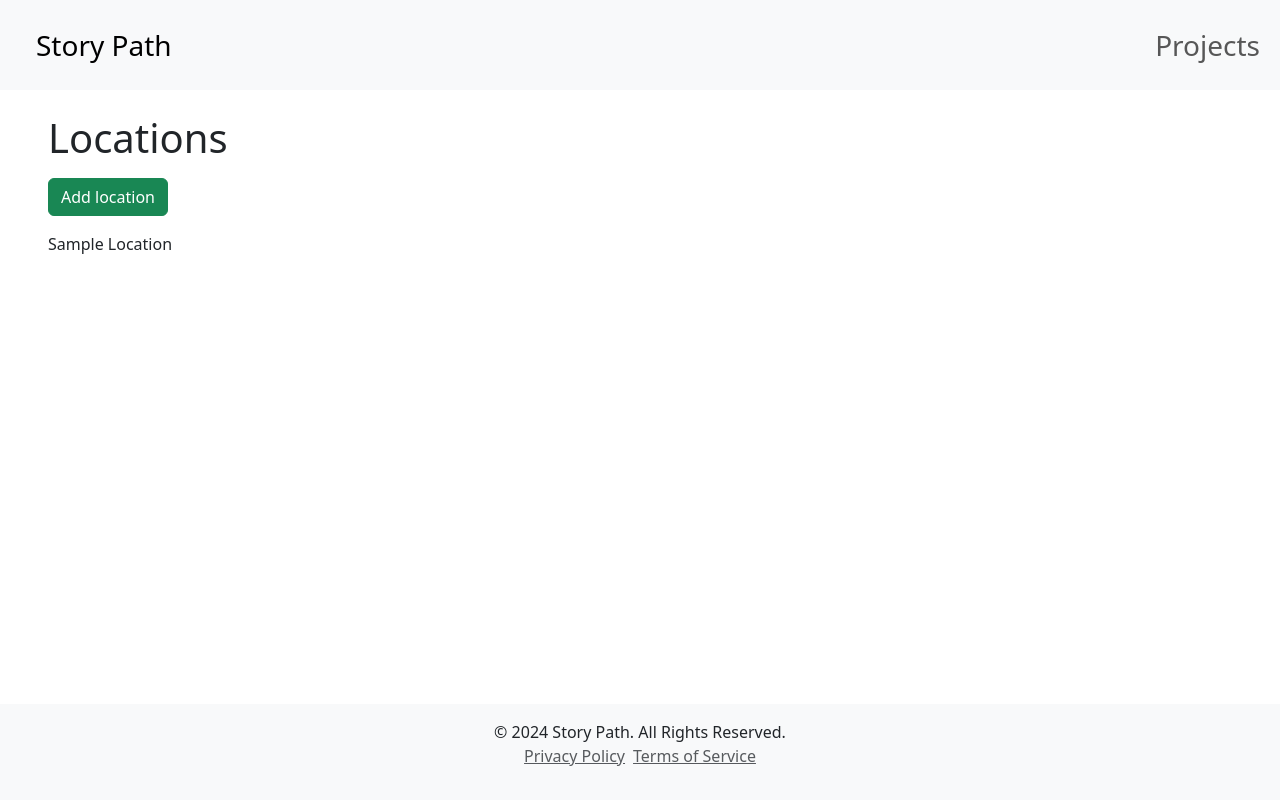
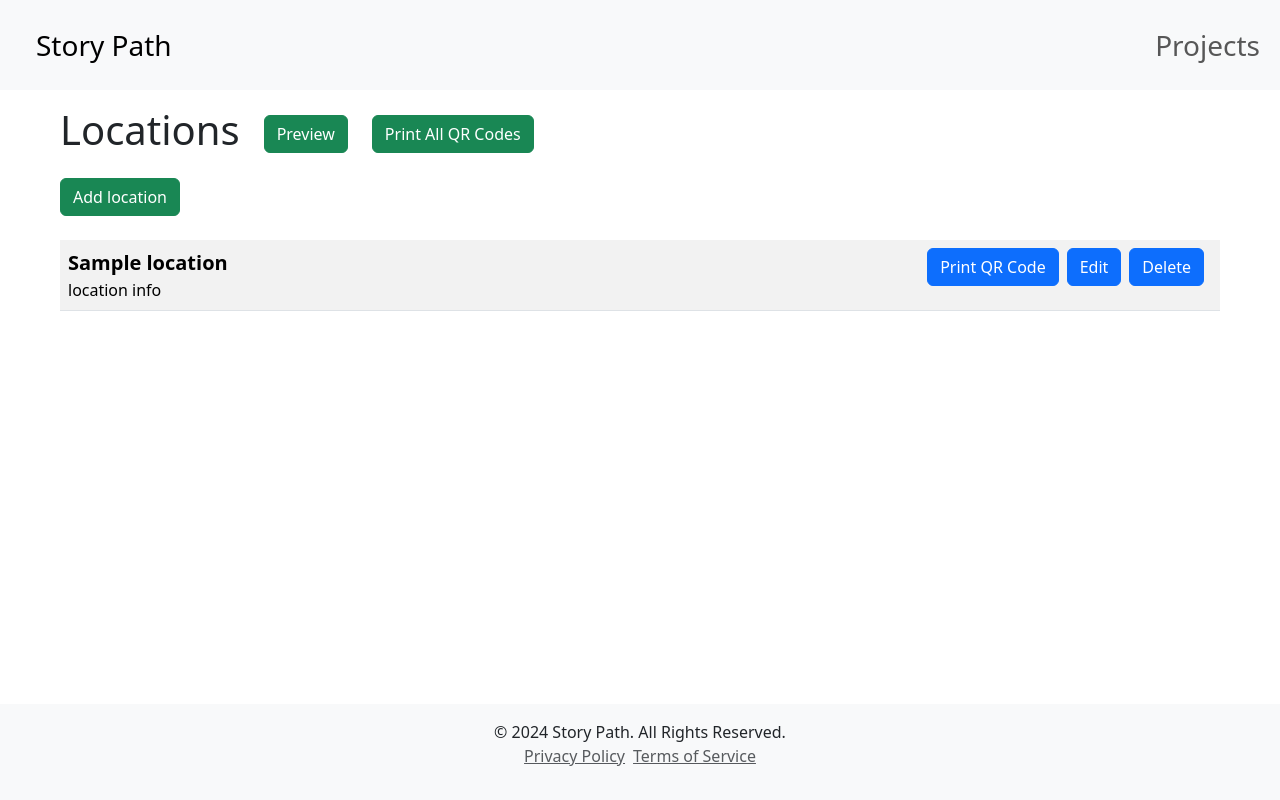
Before and after one commit to avafrohna/story-path, a React (Vite) app in the folder story-path/: page /list-locations/1 in a window 1280 px wide. Built offline with nearby package versions, Linux system fonts and the light colour scheme; the HTML template or start-up script is replaced by a standard one.

Commit message:
UI of location list

```diff
--- a/story-path/src/components/location-list.jsx
+++ b/story-path/src/components/location-list.jsx
@@ -7,21 +7,37 @@ function LocationList() {
     <div id="root">
       <Header />
 
-      <body>
-        <h1 className="mt-4 ms-5">Locations</h1>
+      <div className="container-custom mt-3">
+        <h1>
+          Locations
+          <Link to="/preview">
+            <button className="btn btn-success ms-4">Preview</button>
+          </Link>
+          <button className="btn btn-success ms-4">Print All QR Codes</button>
+        </h1>
 
-        <div className="mt-3 ms-5">
+        <div className="mt-4">
           <Link to="/add-location">
             <button className="btn btn-success">Add location</button>
           </Link>
         </div>
 
-        <div className="mt-3 ms-5">
-          <text>
-            Sample Location
-          </text>
-        </div>
-      </body>
+        <table className="table table-striped mt-4">
+            <tbody>
+                <tr>
+                  <td>
+                    <div className='fw-bold fs-5'>Sample location</div>
+                    <div>location info</div>
+                  </td>
+                  <td className="text-end">
+                    <button className="btn btn-primary me-2">Print QR Code</button>
+                    <button className="btn btn-primary me-2">Edit</button>
+                    <button className="btn btn-primary me-2">Delete</button>
+                  </td>
+                </tr>
+            </tbody>
+          </table>
+      </div>
 
       <Footer />
     </div>
--- a/story-path/src/components/project-list.jsx
+++ b/story-path/src/components/project-list.jsx
@@ -29,27 +29,25 @@ function ProjectListPage() {
       <div className="container-custom mt-3">
         <h1>
           Projects
-          <Link to="/preview">
-            <button className="btn btn-success ms-4">Preview</button>
+        </h1>
+
+        <div className="mt-4">
+          <Link to="/add-project">
+            <button className="btn btn-success">Add Project</button>
           </Link>
-        </h1>
+        </div>
 
         {error && <p className="text-danger">Error fetching projects: {error}</p>}
 
         {projects.length > 0 ? (
           <table className="table table-striped mt-4">
-            <thead>
-              <tr>
-                <th>Project Name</th>
-                <th>Description</th>
-                <th className="text-end">Actions</th>
-              </tr>
-            </thead>
             <tbody>
               {projects.map((project) => (
                 <tr key={project.id}>
-                  <td>{project.title}</td>
-                  <td>{project.description}</td>
+                  <td>
+                    <div className='fw-bold fs-5'>{project.title}</div>
+                    <div>{project.description}</div>
+                  </td>
                   <td className="text-end">
                     <Link to={`/list-locations/${project.id}`}>
                       <button className="btn btn-primary me-2">View Locations</button>
@@ -68,12 +66,6 @@ function ProjectListPage() {
         )}
       </div>
 
-      <div className="mt-3 ms-5 mb-5">
-        <Link to="/add-project">
-          <button className="btn btn-success">Add Project</button>
-        </Link>
-      </div>
-
       <Footer />
     </div>
   );
```
